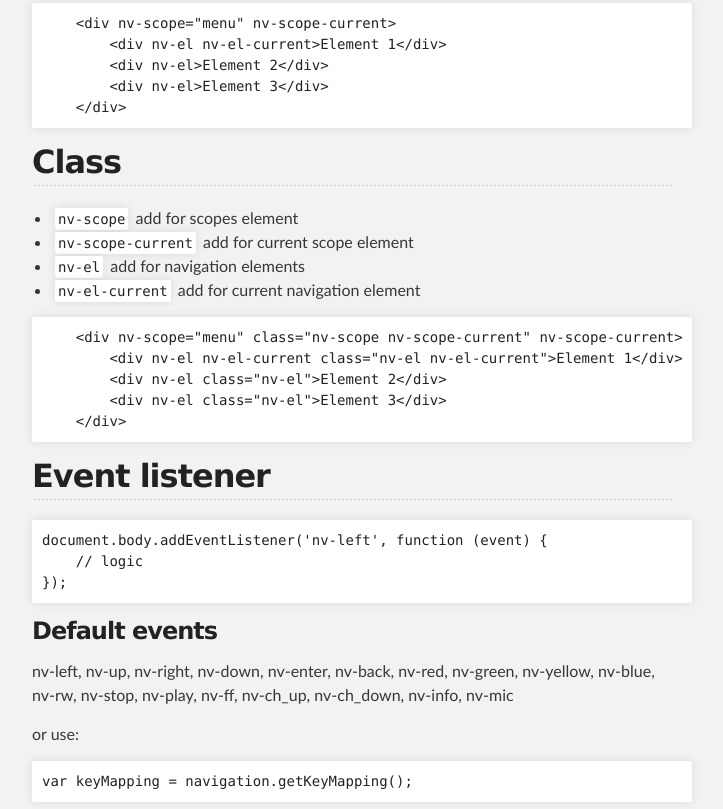
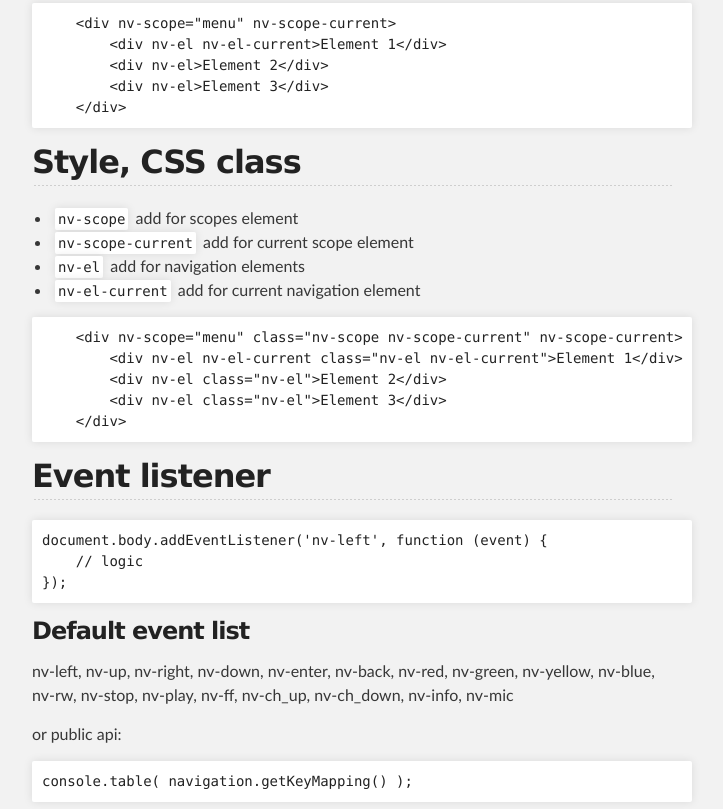
Before and after one commit to ahiipsa/navigation, a plain HTML site: page index.html in a window 1280 px wide. Shown: the part 949-1758 px from the top of the page, without its empty margins (288-1011 px from the left). Drawn offline with Linux system fonts and the light colour scheme.

```diff
--- a/index.html
+++ b/index.html
@@ -79,7 +79,7 @@
 </pre></div>
 
 <h2>
-<a id="class" class="anchor" href="#class" aria-hidden="true"><span class="octicon octicon-link"></span></a>Class</h2>
+<a id="style-css-class" class="anchor" href="#style-css-class" aria-hidden="true"><span class="octicon octicon-link"></span></a>Style, CSS class</h2>
 
 <ul>
 <li>
@@ -110,14 +110,14 @@
 </pre></div>
 
 <h3>
-<a id="default-events" class="anchor" href="#default-events" aria-hidden="true"><span class="octicon octicon-link"></span></a>Default events</h3>
+<a id="default-event-list" class="anchor" href="#default-event-list" aria-hidden="true"><span class="octicon octicon-link"></span></a>Default event list</h3>
 
 <p>nv-left, nv-up, nv-right, nv-down, nv-enter, nv-back, nv-red, nv-green, nv-yellow, nv-blue, nv-rw, nv-stop, nv-play, nv-ff, nv-ch_up, nv-ch_down, nv-info, nv-mic</p>
 
-<p>or use:</p>
+<p>or public api:</p>
 
 <div class="highlight highlight-js"><pre>
-<span class="pl-k">var</span> keyMapping <span class="pl-k">=</span> navigation.getKeyMapping();
+<span class="pl-en">console</span>.table( navigation.getKeyMapping() );
 </pre></div>
 
 <h3>
```
Also changed, not shown: params.json (+1 -1 lines).
